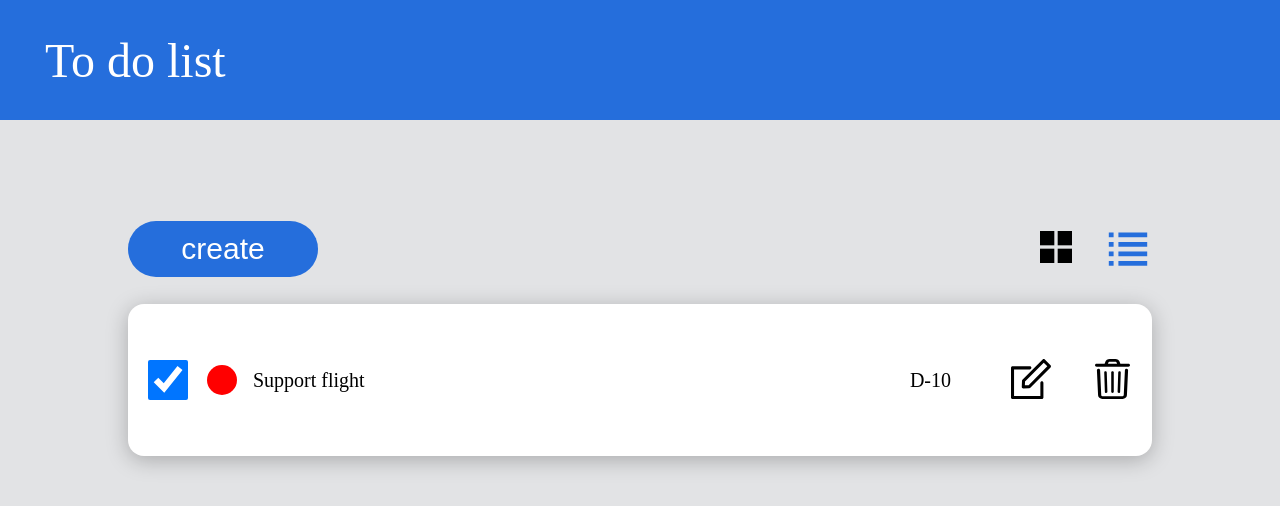
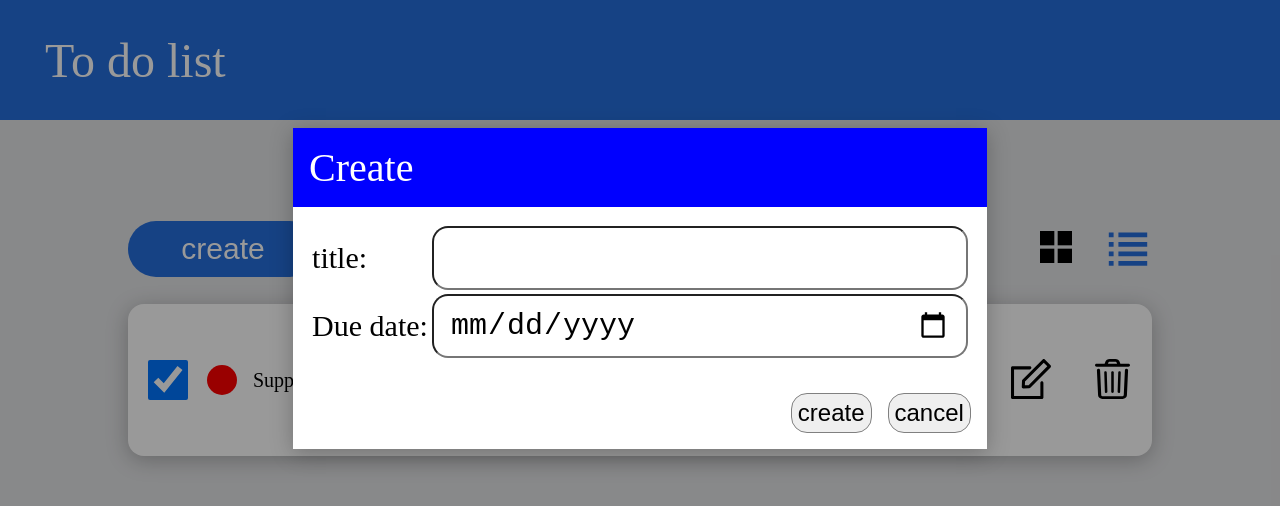
Before and after one commit to albert-yim/todo_list, a website built with webpack: page index.html in a window 1280 px wide. Built offline with nearby package versions, Linux system fonts and the light colour scheme.

Commit message:
Add create modal on main page

```diff
--- a/index.html
+++ b/index.html
@@ -53,6 +53,31 @@
         </div>
       </div>
     </div>
+    <div class="create-modal">
+      <div class="modal-content">
+        <div class="modal-title">Create</div>
+        <div class="modal-body">
+          <table>
+            <tr class="row">
+              <td>title:</td>
+              <td>
+                <input class="input" id="name" />
+              </td>
+            </tr>
+            <tr class="row">
+              <td>Due date:</td>
+              <td>
+                <input class="input" type="date" id="dueDate" />
+              </td>
+            </tr>
+          </table>
+        </div>
+        <div class="modal-buttons">
+          <button id="okModal">create</button>
+          <button id="cancelModal">cancel</button>
+        </div>
+      </div>
+    </div>
     <script src="./src/index.js"></script>
   </body>
 </html>
--- a/style.css
+++ b/style.css
@@ -79,6 +79,58 @@ input[type="radio"]:checked + img {
   background-color: transparent;
   border: none;
 }
+.create-modal {
+  display: block;
+  z-index: 1;
+  position: absolute;
+  width: 100%;
+  height: 100%;
+  left: 0;
+  top: 0;
+  background-color: rgba(0, 0, 0, 0.4);
+}
+.modal-content {
+  background: #fff;
+  box-shadow: 0px 4px 21px 0px rgba(0, 0, 0, 0.25);
+  width: max-content;
+  margin: 10% auto 0;
+}
+.modal-title {
+  background: blue;
+  color: #fff;
+  font-size: 40px;
+  padding: 16px 16px;
+}
+.modal-body {
+  display: flex;
+  flex-direction: column;
+  padding: 16px 16px;
+  gap: 16px;
+}
+.modal-buttons {
+  display: flex;
+  flex-direction: row;
+  justify-content: end;
+  gap: 16px;
+  padding: 16px 16px;
+}
+.modal-buttons button {
+  height: 40px;
+  border: 1px solid grey;
+  border-radius: 16px;
+  font-size: 24px;
+}
+table {
+  font-size: 30px;
+}
+.input {
+  height: 60px;
+  width: 500px;
+  border-radius: 16px;
+  font-size: 30px;
+  padding: 0 16px;
+}
+
 @media screen and (max-width: 1280px) {
   .list-row {
     font-size: 20px;
```
